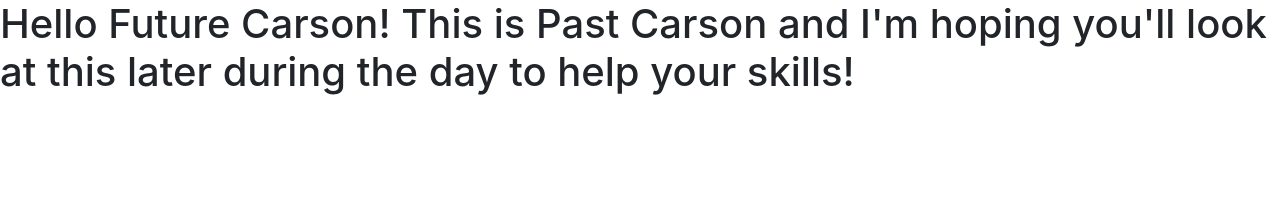
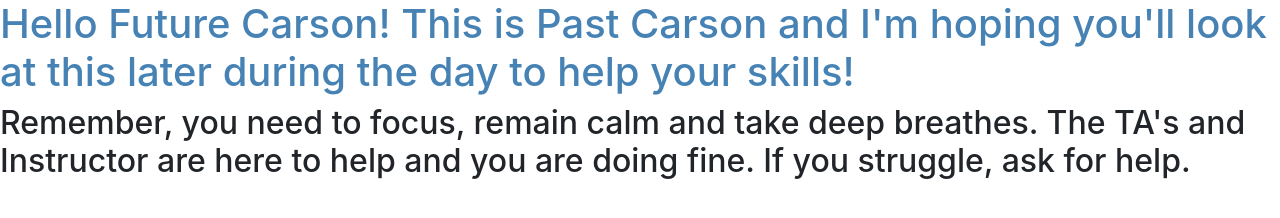
Before and after one commit to EcstaticCarson/MyTestRepo, a plain HTML site: page index.html in a window 1280 px wide. Drawn offline with nearby package versions, Linux system fonts and the light colour scheme.

Commit message:
Second Commit

```diff
--- a/index.html
+++ b/index.html
@@ -14,8 +14,11 @@
 </head>
 
 <body>
-    <h1>Hello Future Carson! This is Past Carson and I'm hoping you'll look at this later during the day to help your
+    <h1 class="textcolor">Hello Future Carson! This is Past Carson and I'm hoping you'll look at this later during the day to help your
         skills!</h1>
+    <h2>Remember, you need to focus, remain calm and take deep breathes. The TA's and Instructor are here to help and
+        you are doing fine. If you struggle, ask for help.
+    </h2>
 
     <!-- Optional JavaScript -->
     <!-- jQuery first, then Popper.js, then Bootstrap JS -->
--- a/style.css
+++ b/style.css
@@ -0,0 +1,3 @@
+.textcolor{
+    color: steelblue;
+}
```
